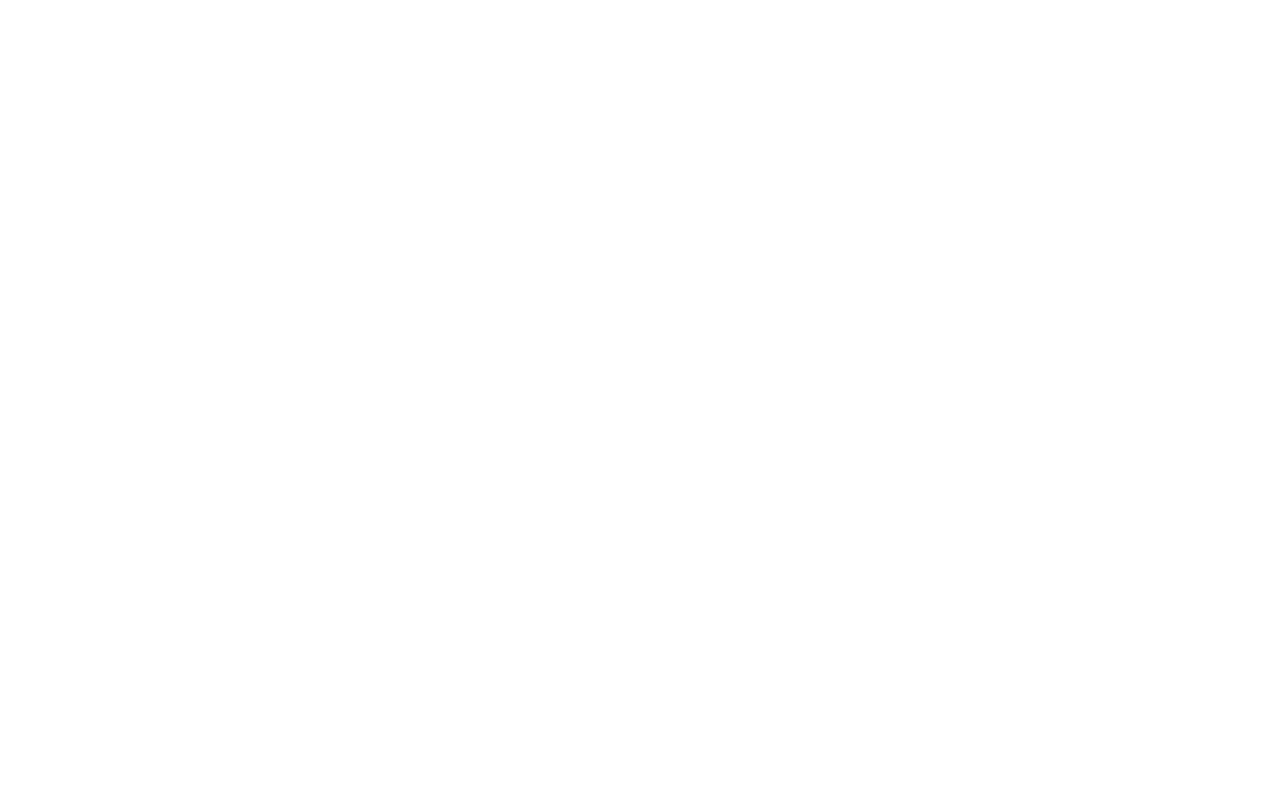
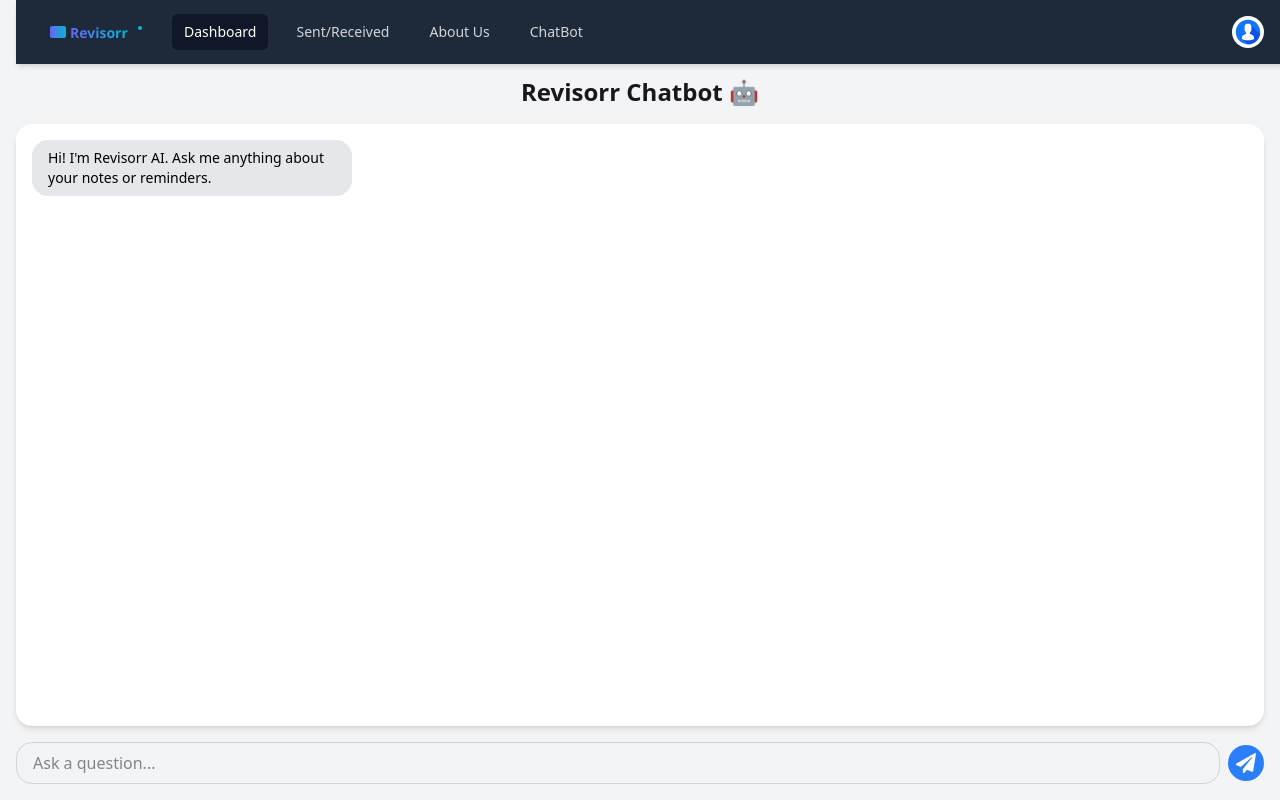
Before and after one commit to Raghvendrasingh-Rv/Privacy-Box-ReactJS, a React (Vite) app: page /chatbot in a window 1280 px wide. Before the commit this address had no page. Built offline with nearby package versions, Linux system fonts and the light colour scheme.

Commit message:
Chatbot added

```diff
--- a/src/App.jsx
+++ b/src/App.jsx
@@ -10,6 +10,7 @@
 import OpenEntry from './Component/OpenEntry';
 import ContactPage from './Component/ContactPage';
 import GoogleLoginSuccessPage from './Component/GoogleLoginSuccessPage';
+import ChatbotPage from './Component/ChatbotPage';
 
 function App() {
 
@@ -26,6 +27,7 @@
         <Route path="/openEntry" element={<OpenEntry/>} />
         <Route path="/contactPage" element={<ContactPage/>} />
         <Route path="/googleLoginSuccessPage" element={<GoogleLoginSuccessPage/>} />
+        <Route path="/chatbot" element={<ChatbotPage/>} />
       </Routes>
     </Router>
   )
--- /dev/null
+++ b/src/Component/ChatbotPage.jsx
@@ -0,0 +1,96 @@
+import React, { useState } from "react";
+import { FaPaperPlane } from "react-icons/fa";
+import Navbar from "./Navbar";
+import axios from "axios";
+const BASE_URL = import.meta.env.VITE_API_BASE_URL;
+const LOCAL_BACKEND_BASE_URL = import.meta.env.VITE_LOCAL_BACKEND_ENV;
+
+const ChatbotPage = () => {
+  const [messages, setMessages] = useState([
+    {
+      sender: "bot",
+      text: "Hi! I'm Revisorr AI. Ask me anything about your notes or reminders.",
+    },
+  ]);
+  const [input, setInput] = useState("");
+
+  const token = localStorage.getItem("token");
+
+  const handleSend = async () => {
+    if (!input.trim()) return;
+
+    const userMessage = { sender: "user", text: input };
+    setMessages((prev) => [...prev, userMessage]);
+    setInput("");
+
+    // Placeholder for Ollama API call
+    try{
+      const botReply = await axios.get(`${BASE_URL}/ollama/chatbot/${input}`, {
+      headers: { Authorization: `Bearer ${token}` },
+    });
+
+    console.log(botReply.data);
+
+    const responseText = botReply?.data;
+    setMessages((prev) => [...prev, { sender: "bot", text: responseText }]);
+
+    }catch(err){
+      console.log(err);
+
+      const responseText = "Sorry, I couldn't understand that.";
+    setMessages((prev) => [...prev, { sender: "bot", text: responseText }]);
+
+    }
+
+
+  };
+
+  return (
+    <div className="min-h-screen bg-gray-100 p-4 flex flex-col">
+      <Navbar />
+      <div className="pt-15 text-2xl font-semibold mb-4 text-center">
+        Revisorr Chatbot 🤖
+      </div>
+
+      <div className="flex-1 bg-white p-4 rounded-2xl shadow-md overflow-y-auto">
+        {messages.map((msg, idx) => (
+          <div
+            key={idx}
+            className={`mb-3 flex ${
+              msg.sender === "user" ? "justify-end" : "justify-start"
+            }`}
+          >
+            <div
+              className={`max-w-xs px-4 py-2 rounded-2xl text-sm ${
+                msg.sender === "user"
+                  ? "bg-blue-500 text-white"
+                  : "bg-gray-200 text-black"
+              }`}
+            >
+              {msg.text}
+            </div>
+          </div>
+        ))}
+      </div>
+
+      <div className="mt-4 flex items-center">
+        <input
+          type="text"
+          className="flex-1 border border-gray-300 rounded-2xl px-4 py-2 focus:outline-none focus:ring-2 focus:ring-blue-400"
+          placeholder="Ask a question..."
+          value={input}
+          onChange={(e) => setInput(e.target.value)}
+          onKeyDown={(e) => e.key === "Enter" && handleSend()}
+        />
+        <button
+          className="ml-2 bg-blue-500 hover:bg-blue-600 text-white p-2 rounded-full"
+          onClick={handleSend}
+        >
+          <FaPaperPlane size={20} />
+        </button>
+      </div>
+    </div>
+  );
+};
+
+export default ChatbotPage;
--- a/src/Component/Navbar.jsx
+++ b/src/Component/Navbar.jsx
@@ -5,10 +5,9 @@
 
 const navigation = [
   { name: 'Dashboard', href: '/dashboard', current: true },
-  // { name: 'Search', href: '#', current: false },
   { name: 'Sent/Received', href: '/sharedEntry', current: false },
-  // { name: 'Discussion', href: '#', current: false },
   { name: 'About Us', href: '/contactPage', current: false },
+  { name: 'ChatBot', href: '/chatbot', current: false },
 ]
 
 function classNames(...classes) {
```
